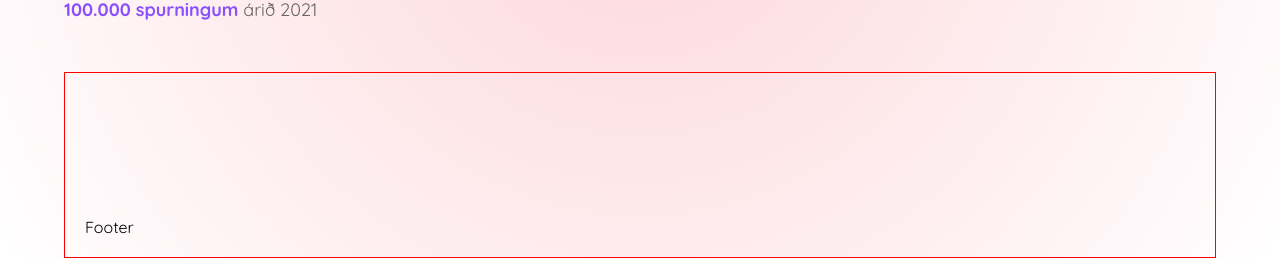
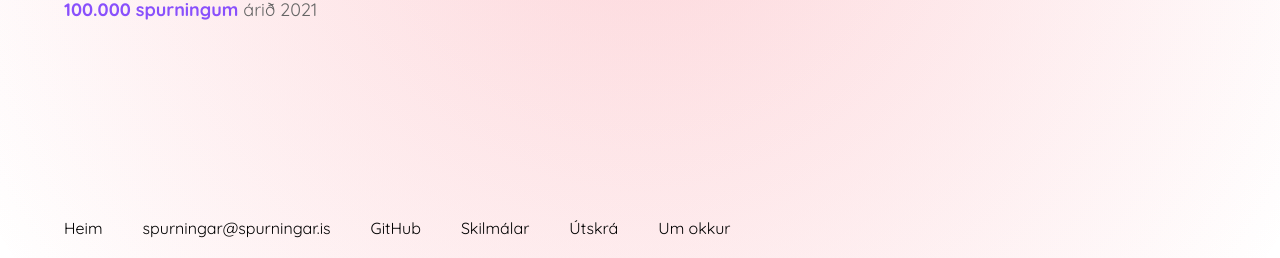
Before and after one commit to cadia-lvl/qa-crowdsourcing-web, a React (Create React App) app: page / in a window 1280 px wide. Shown: the part 542-800 px from the top of the page. Built offline with nearby package versions, Linux system fonts and the light colour scheme; no server answers.

Commit message:
completed footer style

```diff
--- a/src/layout/Footer/index.tsx
+++ b/src/layout/Footer/index.tsx
@@ -2,7 +2,16 @@ import React from "react";
 import { Outer } from "./styles";
 
 const Footer = () => {
-	return <Outer>Footer</Outer>;
+	return (
+		<Outer>
+			<span>Heim</span>
+			<span>spurningar@spurningar.is</span>
+			<span>GitHub</span>
+			<span>Skilmálar</span>
+			<span>Útskrá</span>
+			<span>Um okkur</span>
+		</Outer>
+	);
 };
 
 export default Footer;
--- a/src/layout/Footer/styles.ts
+++ b/src/layout/Footer/styles.ts
@@ -3,11 +3,16 @@ import styled from "styled-components";
 export const Outer = styled.footer`
 	margin-top: 100px;
 	width: 100%;
-	border: 1px solid red;
 	flex: 1;
-	padding: 20px;
 	box-sizing: border-box;
 	display: flex;
 	align-items: flex-end;
 	justify-content: flex-start;
+	span {
+		cursor: pointer;
+		padding: 20px;
+		:first-child {
+			padding-left: 0;
+		}
+	}
 `;
```
